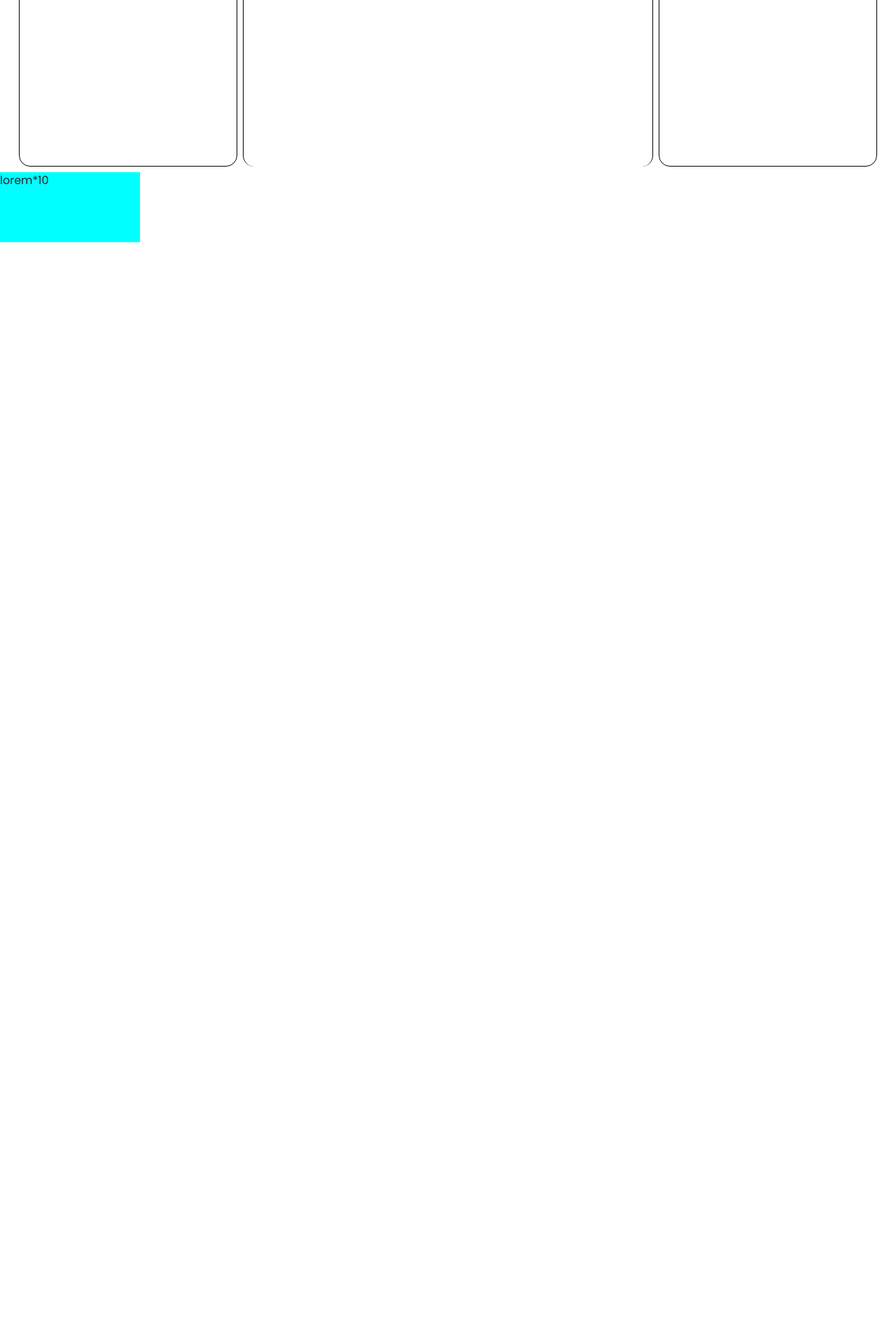
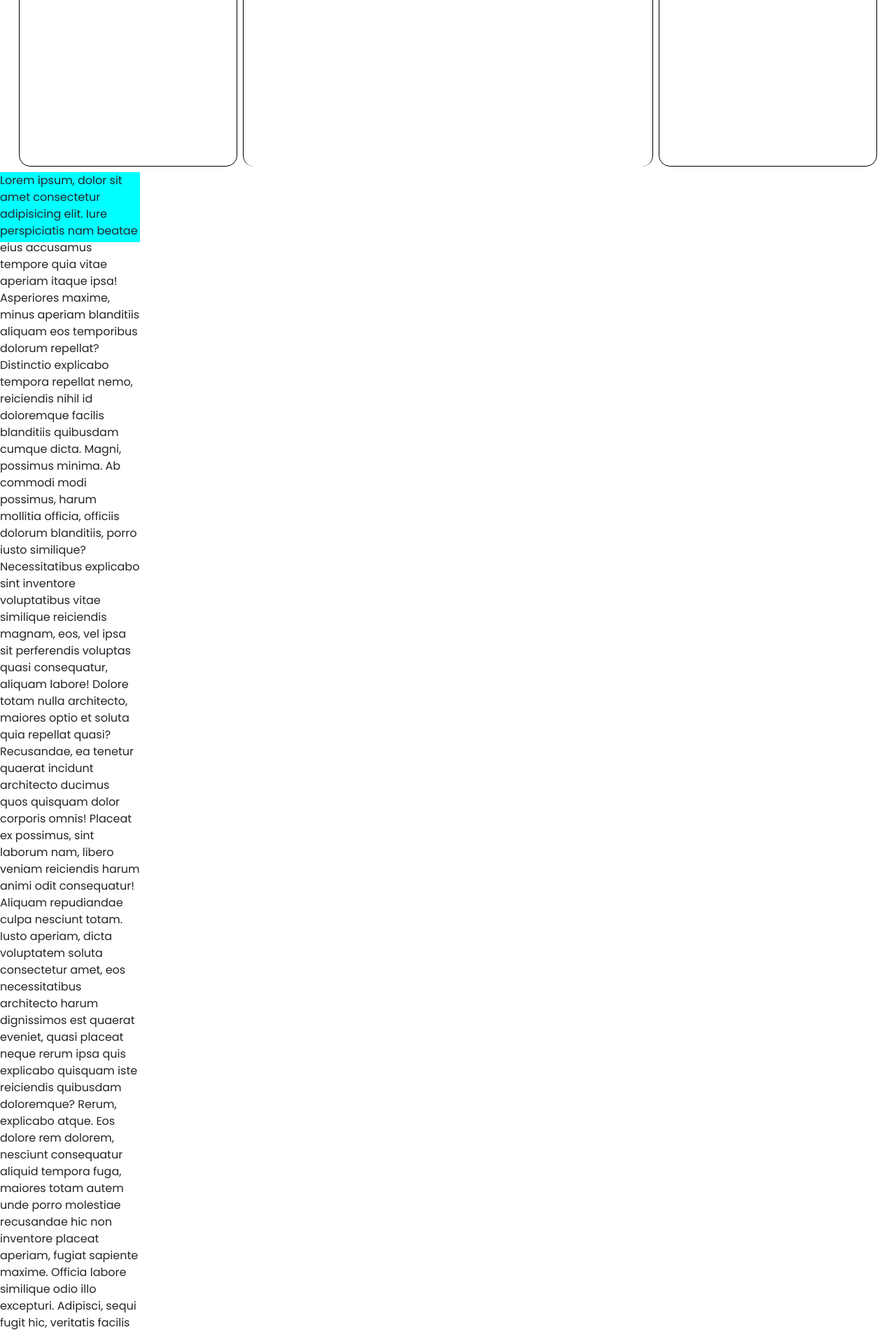
Before and after one commit to Mohammed-Abubakar-11786/SocialBook-MERN-App, a Node server app: page / in a window 1280 px wide. Shown: the part 619-2522 px from the top of the page at 70% size. Before the commit the page ends 965 px from the top, so only its background shows below. Run offline with Node 20, Linux system fonts and the light colour scheme; some libraries are stand-ins or nearby versions.

Commit message:
Update footer.ejs
added lorem 10

```diff
--- a/views/includes/footer.ejs
+++ b/views/includes/footer.ejs
@@ -8,6 +8,15 @@
 <div class="manesh">
 
     <div>
-        lorem*10
+        Lorem ipsum, dolor sit amet consectetur adipisicing elit. Iure perspiciatis nam beatae eius accusamus tempore quia vitae aperiam itaque ipsa! Asperiores maxime, minus aperiam blanditiis aliquam eos temporibus dolorum repellat?
+        Distinctio explicabo tempora repellat nemo, reiciendis nihil id doloremque facilis blanditiis quibusdam cumque dicta. Magni, possimus minima. Ab commodi modi possimus, harum mollitia officia, officiis dolorum blanditiis, porro iusto similique?
+        Necessitatibus explicabo sint inventore voluptatibus vitae similique reiciendis magnam, eos, vel ipsa sit perferendis voluptas quasi consequatur, aliquam labore! Dolore totam nulla architecto, maiores optio et soluta quia repellat quasi?
+        Recusandae, ea tenetur quaerat incidunt architecto ducimus quos quisquam dolor corporis omnis! Placeat ex possimus, sint laborum nam, libero veniam reiciendis harum animi odit consequatur! Aliquam repudiandae culpa nesciunt totam.
+        Iusto aperiam, dicta voluptatem soluta consectetur amet, eos necessitatibus architecto harum dignissimos est quaerat eveniet, quasi placeat neque rerum ipsa quis explicabo quisquam iste reiciendis quibusdam doloremque? Rerum, explicabo atque.
+        Eos dolore rem dolorem, nesciunt consequatur aliquid tempora fuga, maiores totam autem unde porro molestiae recusandae hic non inventore placeat aperiam, fugiat sapiente maxime. Officia labore similique odio illo excepturi.
+        Adipisci, sequi fugit hic, veritatis facilis vitae molestias voluptas reprehenderit doloremque suscipit tempora officia aliquid dolorem voluptatibus iste magnam maxime nisi fuga ad eaque ipsum at! Quos eos temporibus autem.
+        Fugiat et nemo sint ea fuga perferendis numquam optio. Veniam odio, ullam itaque nemo voluptatibus dicta. Harum, quaerat facere nam enim, animi tempore distinctio inventore beatae ullam, dignissimos ipsum quos.
+        Tempore repellat enim porro provident commodi! Modi dolor veritatis quo nostrum libero expedita dolorem alias voluptates, molestiae iusto fugiat quod sunt itaque. Eveniet, molestias soluta enim neque cupiditate ad! Distinctio.
+        Ipsam officia architecto debitis illum? Minus, nemo quis enim consectetur inventore voluptatum amet mollitia, dolore, non corporis praesentium natus similique quibusdam ipsum? Perferendis, temporibus eius eos nam tempora doloremque accusamus.
     </div>
 </div>
```
